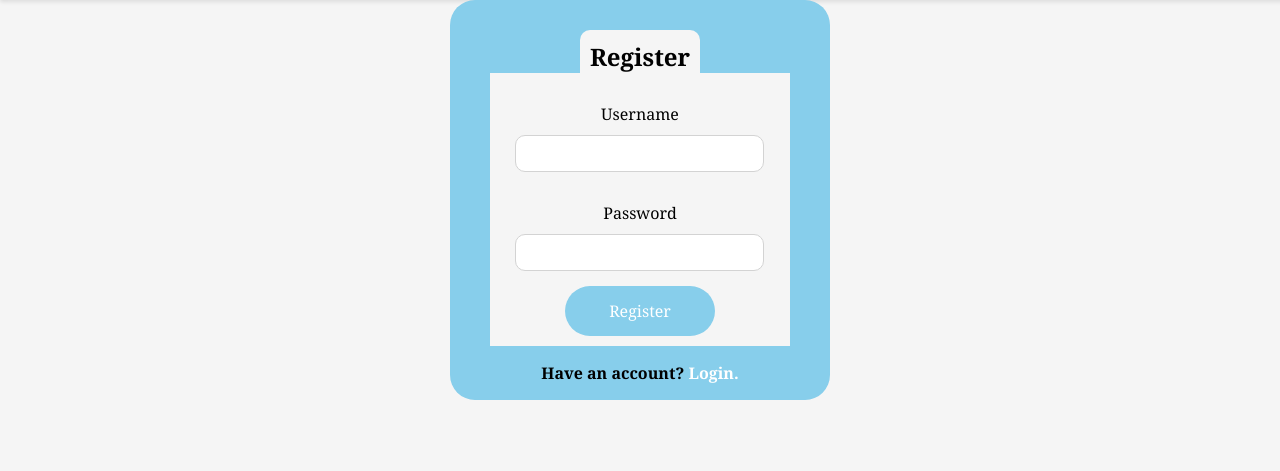
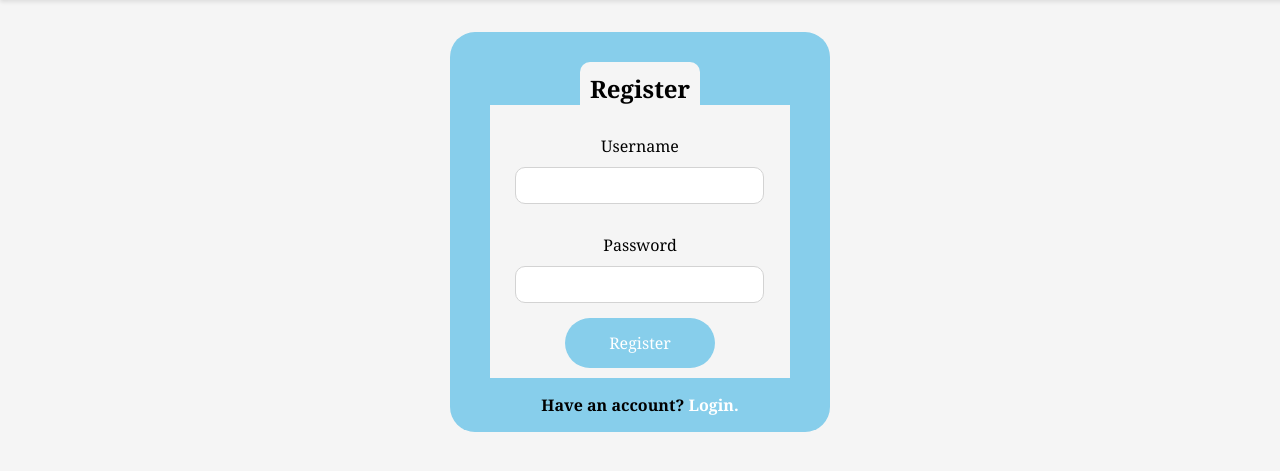
Before and after one commit to zcoder365/MySeriesofFortunateEvents, a Flask app: page /signup in a window 1280 px wide; the page is wider, and only the part inside the window is pictured. Shown: the part 80-551 px from the top of that part. Run offline with Flask 3, Linux system fonts and the light colour scheme.

Commit message:
update content container styles

```diff
--- a/static/styles.css
+++ b/static/styles.css
@@ -26,8 +26,11 @@ nav {
 
 /* general content block */
 .content-container {
-    width: inherit;
-    display: inline-block;
+    flex: 1;
+    display: flex;
+    justify-content: center;
+    align-items: center;
+    padding: 2rem;
 }
 
 /* form styles */
```
